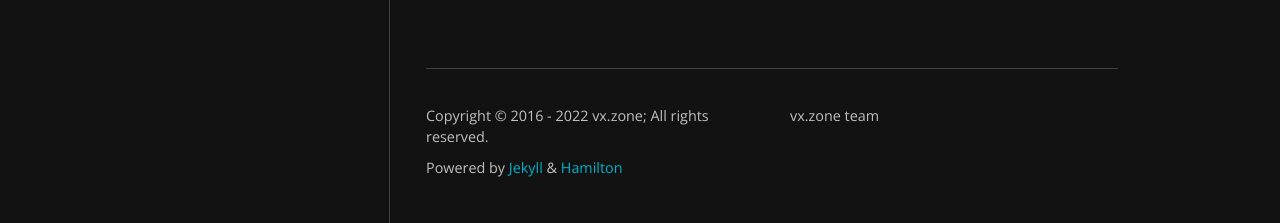
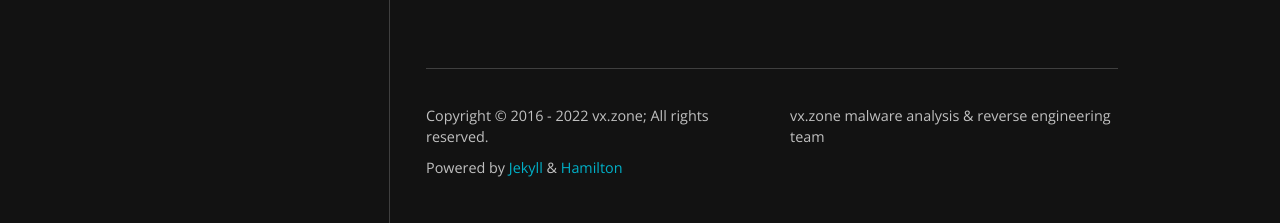
Before and after one commit to vx-zone/vx-zone.github.io, a Jekyll site: the page built from index.html, in a window 1280 px wide. Shown: the part 1913-2136 px from the top of the page. Built offline with Jekyll 4.4.1, drawn with Linux system fonts in a browser that asks for light colours; nearby versions of some CDN libraries; some web fonts are replaced; the list of posts is cut into pages by our own code.

Commit message:
Update _config.yml

```diff
--- a/_config.yml
+++ b/_config.yml
@@ -1,5 +1,5 @@
 title: vx.zone
-description: vx.zone team
+description: vx.zone malware analysis & reverse engineering team
 author: vx.zone
 avatar: /logo.png
 email:
```
